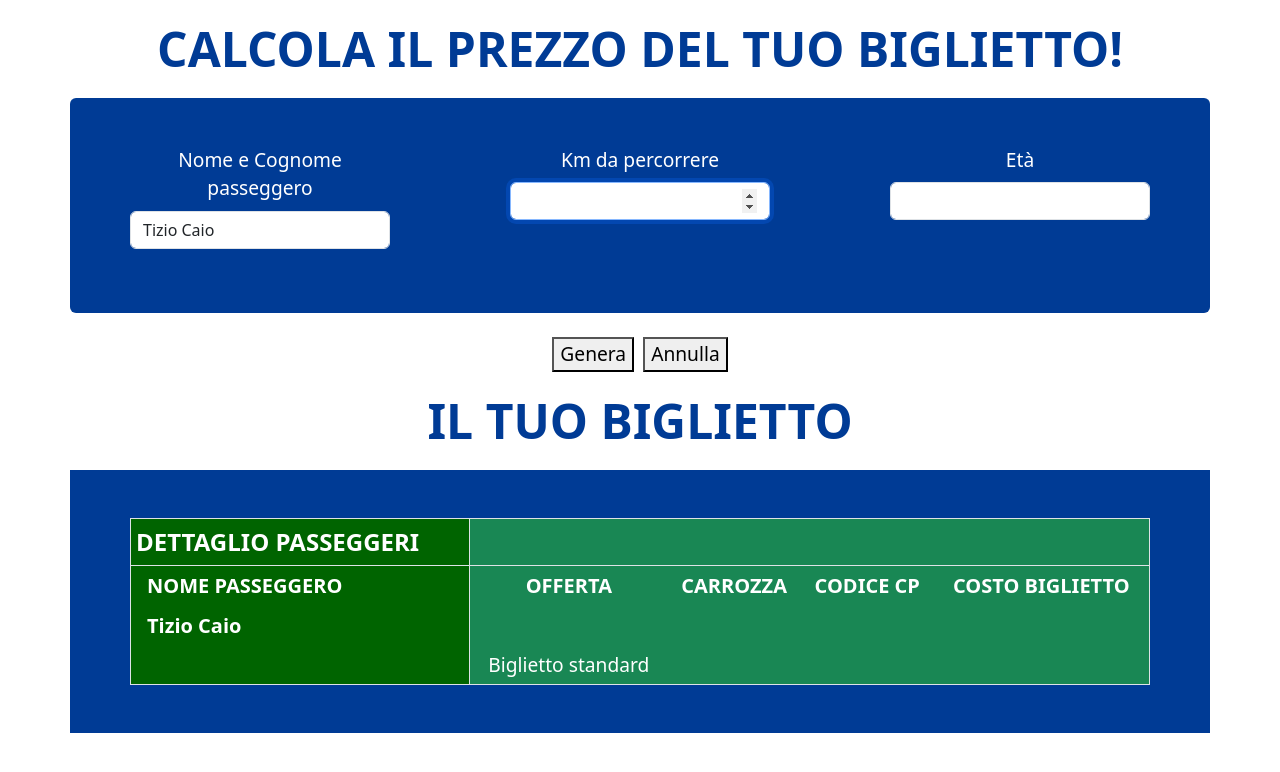
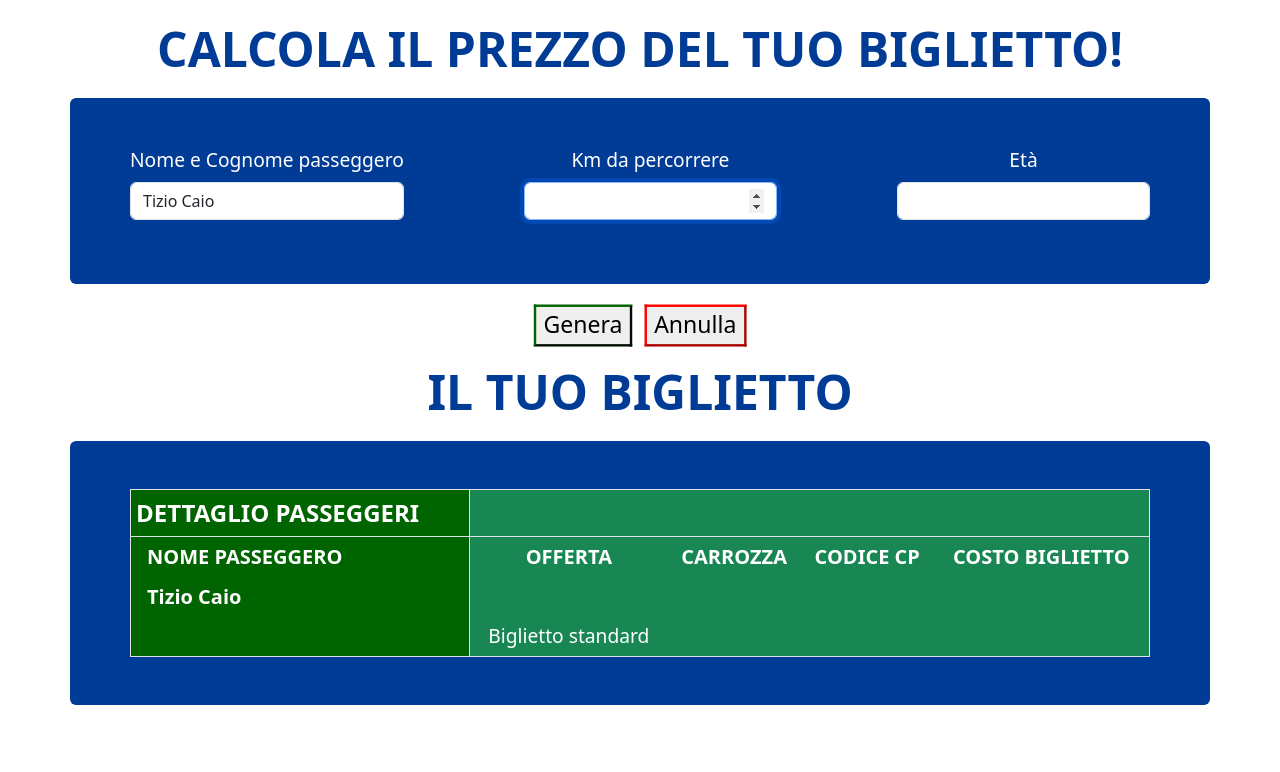
Before and after one commit to FrancescoM95/js-biglietto-treno-form, a plain HTML site: page index.html in a window 1280 px wide. Drawn offline with nearby package versions, Linux system fonts and the light colour scheme.

Commit message:
form review

```diff
--- a/css/style.css
+++ b/css/style.css
@@ -25,3 +25,13 @@ td {
 .bg-green {
     background-color: darkgreen;
 }
+
+#button {
+    border-color: darkgreen;
+    scale: 1.2;
+}
+
+#reset {
+    border-color: red;
+    scale: 1.2;
+}
--- a/index.html
+++ b/index.html
@@ -29,7 +29,7 @@
         <div class="row mb-4 rounded-2">
             <div class="col">
                 <div class="mb-3 p-5">
-                    <label for="userName" class="form-label">Nome e Cognome passeggero</label>
+                    <label for="userName" class="form-label text-nowrap">Nome e Cognome passeggero</label>
                     <input type="text" class="form-control" name="userName" id="userName" value="Tizio Caio">
                 </div>
             </div>
@@ -47,13 +47,13 @@
             </div>
         </div>
         <div class="button-group ">
-            <button type="button" id="button" class="me-1">Genera</button>
+            <button type="button" id="button" class="me-4">Genera</button>
             <button type="button" id="reset">Annulla</button>
         </div>
 
         <h3>il tuo biglietto</h3>
 
-        <div class="row">
+        <div class="row rounded-2">
             <div class="col">
                 <div class="table-box p-5">
                     <table class="text-start w-100 bg-success border">
@@ -71,7 +71,7 @@
                                 <td>Costo biglietto</td>
                             </tr>
                             <tr>
-                                <td class="bg-green border-end ps-3 fw-bold fs-5">Tizio Caio</td>
+                                <td id="name-box" class="bg-green border-end ps-3 fw-bold fs-5">Tizio Caio</td>
                             </tr>
                             <tr class="text-center">
                                 <td class="bg-green border-end"></td>
--- a/js/script.js
+++ b/js/script.js
@@ -3,6 +3,7 @@ console.log('JS OK');
 
 //* INITIAL VARIABLES
 //
+const userName = document.getElementById('userName');
 const distance = document.getElementById('distance');
 let kms;
 const userAge = document.getElementById('userAge');
@@ -10,9 +11,10 @@ let age;
 const button = document.getElementById('button');
 const pricePerKm = 0.21;
 let discount = null;
-const total = document.getElementById('total');
+const nameBbox = document.getElementById('name-box');
 const range = document.getElementById('range');
 const wagon = document.getElementById('wagon');
+const total = document.getElementById('total');
 let min = 20
 let mid = 11111
 let max = 99999
@@ -28,7 +30,7 @@ distance.focus();
 button.addEventListener('click', function () {
     kms = parseInt(distance.value);
     age = parseInt(userAge.value);
-    console.log('km', kms, 'age', age);
+    console.log('name', userName.value, 'km', kms, 'age', age);
 
     //! VALIDATION
 
@@ -52,9 +54,10 @@ button.addEventListener('click', function () {
 
     // MOSTRO IN PAGINA IL MESSAGGIO CON IL PREZZO FINALE
     console.log('prezzo base €', basePrice, 'sconto %', discount, 'prezzo finale €', finalPrice.toFixed(2));
-    total.innerText = finalPrice.toFixed(2) + '€';
+    nameBbox.innerText = userName.value;
     wagon.innerText = Math.floor(Math.random() * min) + 1;
     cpnumber.innerText = Math.floor(Math.random() * (max + 1 - mid)) + mid;
+    total.innerText = finalPrice.toFixed(2) + '€';
 
     distance.value = '';
     userAge.value = '';
```
